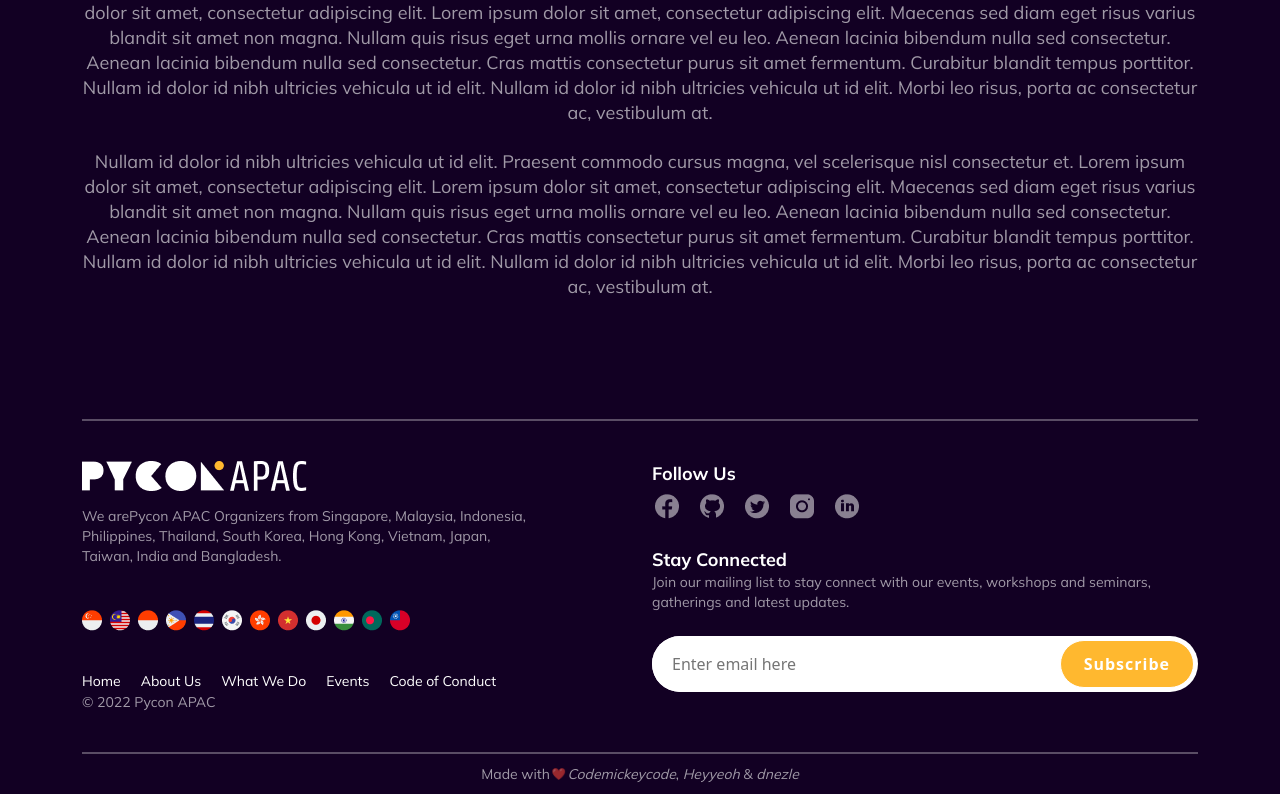
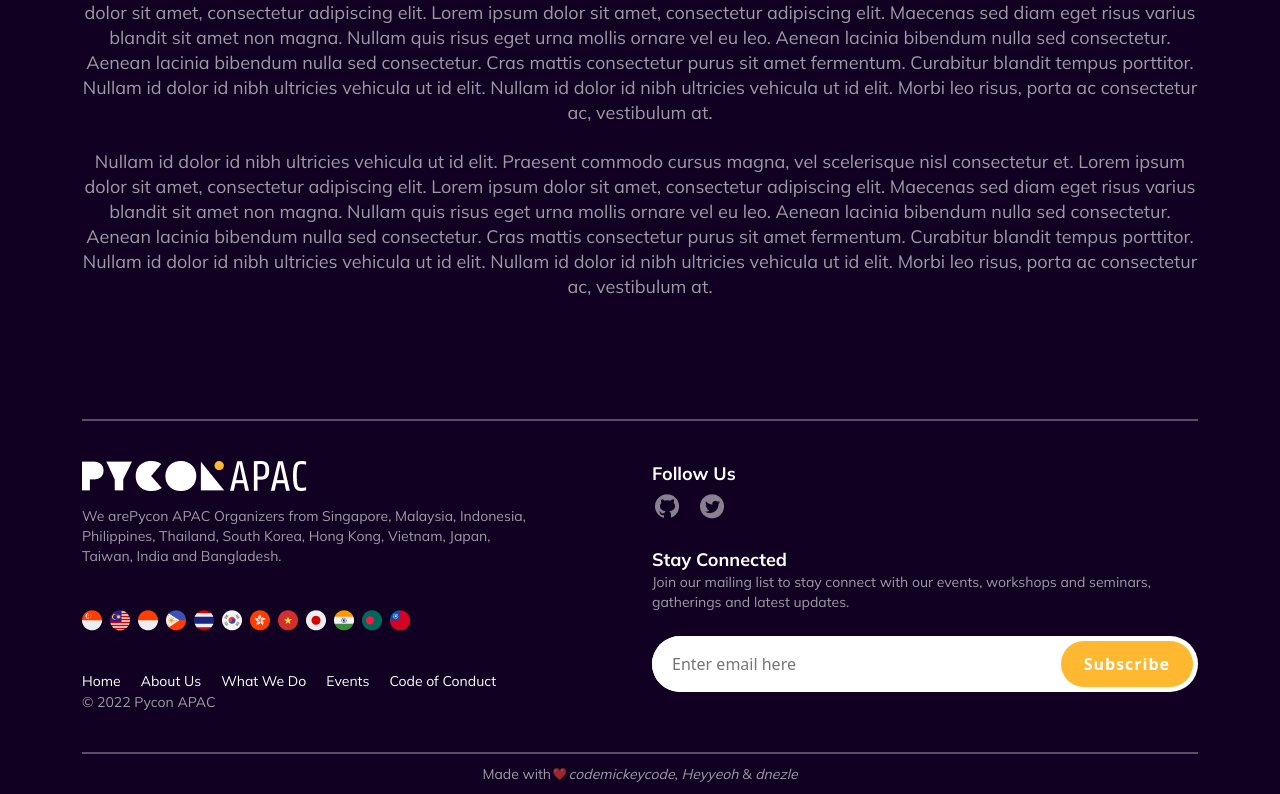
Before and after one commit to pythonph/pycon-apac-organizers, a React (Create React App) app: page / in a window 1280 px wide. Shown: the part 4701-5495 px from the top of the page. Built offline with nearby package versions, Linux system fonts and the light colour scheme.

Commit message:
Update Footer - socmed links

```diff
--- a/src/views/footer/Footer.tsx
+++ b/src/views/footer/Footer.tsx
@@ -55,21 +55,21 @@ export default function Footer() {
                                 Follow Us
                             </div>
                             <div className="d-flex footer-socials">
-                                <a className="footer-social-item" rel="nofollow" href="">
+{/*                                <a className="footer-social-item" rel="nofollow" href="">
                                     <img src="images/icons8-facebook.png" alt="Facebook" />
-                                </a>
-                                <a className="footer-social-item" rel="nofollow" href="">
+                                </a>*/}
+                                <a className="footer-social-item" rel="nofollow" href="https://github.com/pyconapac">
                                     <img src="images/icons8-github.png" alt="Github" />
                                 </a>
-                                <a className="footer-social-item" rel="nofollow" href="">
+                                <a className="footer-social-item" rel="nofollow" href="https://twitter.com/pyconapac">
                                     <img src="images/icons8-twitter_circled.png" alt="Twitter" />
                                 </a>
-                                <a className="footer-social-item" rel="nofollow" href="">
+{/*                                <a className="footer-social-item" rel="nofollow" href="">
                                     <img src="images/icons8-instagram.png" alt="Instagram" />
                                 </a>
                                 <a className="footer-social-item" rel="nofollow" href="">
                                     <img src="images/icons8-linkedin_circled.png" alt="Linkedin" />
-                                </a>
+                                </a>*/}
                             </div>
                             <div className="medium-text-bold text-white">
                                 Stay Connected
@@ -100,7 +100,7 @@ export default function Footer() {
             <div>Made with</div>
             <div className="hearbeat"> ❤️ </div>
             <div>
-                <a href="https://codemickeycode.com/">Codemickeycode</a>, <a href="https://www.heyyeoh.com/">Heyyeoh</a> & <a>dnezle</a>
+                <a href="https://codemickeycode.com/">codemickeycode</a>, <a href="https://www.heyyeoh.com/">Heyyeoh</a> & <a>dnezle</a>
             </div>
         </div>
     </>
```
